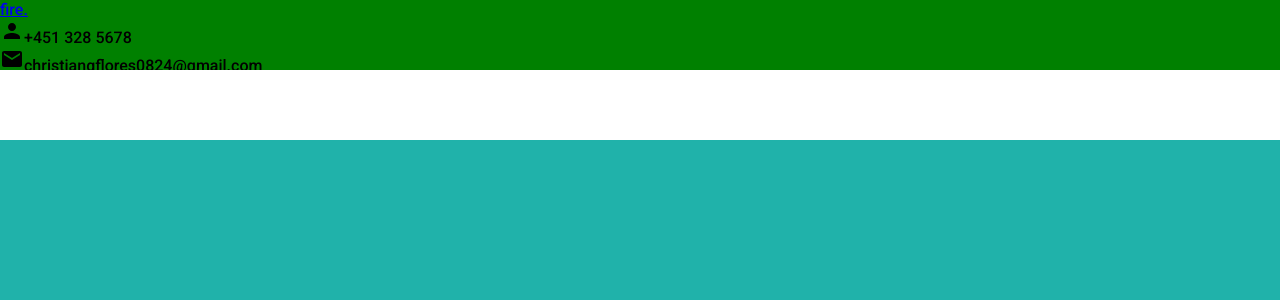
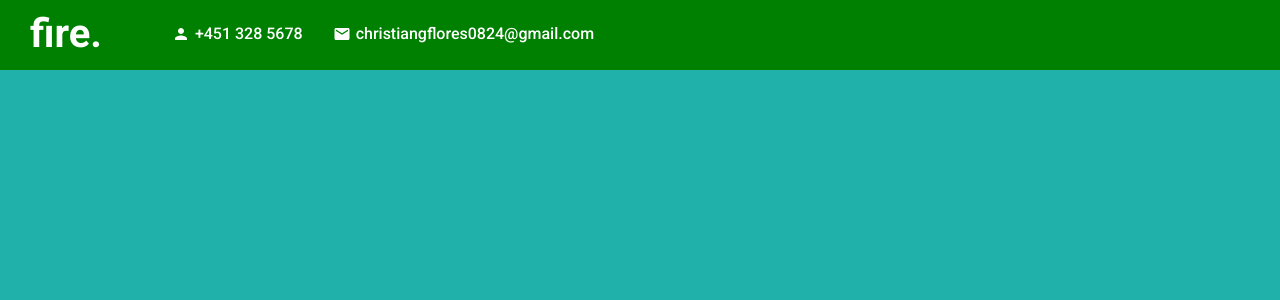
Before and after one commit to florsu/CI-CD-React-Portfolio, a React (Create React App) app in the folder react-portfolio/: page / in a window 1280 px wide. Shown: the top 300 px of the page. Built offline with nearby package versions, Linux system fonts and the light colour scheme.

Commit message:
import global.scss & add more style

```diff
--- a/react-portfolio/src/components/topbar/topbar.scss
+++ b/react-portfolio/src/components/topbar/topbar.scss
@@ -1,5 +1,87 @@
-.topbar{
+@import "../../global.scss";
+
+.topbar {
     width: 100%;
     height: 70px;
-    background-color: green;
+    background-color: white;
+    color: $mainColor;
+    position: fixed;
+    top: 0;
+    z-index: 2;
+    transition: all 1s ease;
+
+    .wrapper {
+        padding: 10px 30px;
+        display: flex;
+        align-items: center;
+        justify-content: space-between;
+
+        .left {
+            display: flex;
+            align-items: center;
+
+            .logo {
+                font-size: 40px;
+                font-weight: 700;
+                text-decoration: none;
+                color: inherit;
+                margin-right: 40px;
+            }
+
+            .itemContainer {
+                display: flex;
+                align-items: center;
+                margin-left: 30px;
+
+                .icon {
+                    font-size: 18px;
+                    margin-right: 5px;
+                }
+
+                span {
+                    font-style: 15px;
+                    font-weight: 500;
+                }
+            }
+        }
+
+        .right {
+            .hamburger {
+                width: 32px;
+                height: 25px;
+                display: flex;
+                flex-direction: column;
+                justify-content: space-between;
+                cursor: pointer;
+
+                span {
+                    width: 100px;
+                    height: 3px;
+                    background-color: $mainColor;
+                    transform-origin: left;
+                    transition: all 2s ease;
+                }
+            }
+        }
+    }
 }
+
+.active{
+    background-color: $mainColor;
+    color: white;
+
+    .hamburger {
+        span {
+            &:first-child {
+                background-color: white;
+                transform: rotate(-45deg);
+            }
+            &:nth-child(2) {
+                opacity: 0;
+            }
+            &.last-child {
+                background-color: white;
+            }
+        }
+    }
+}
```
